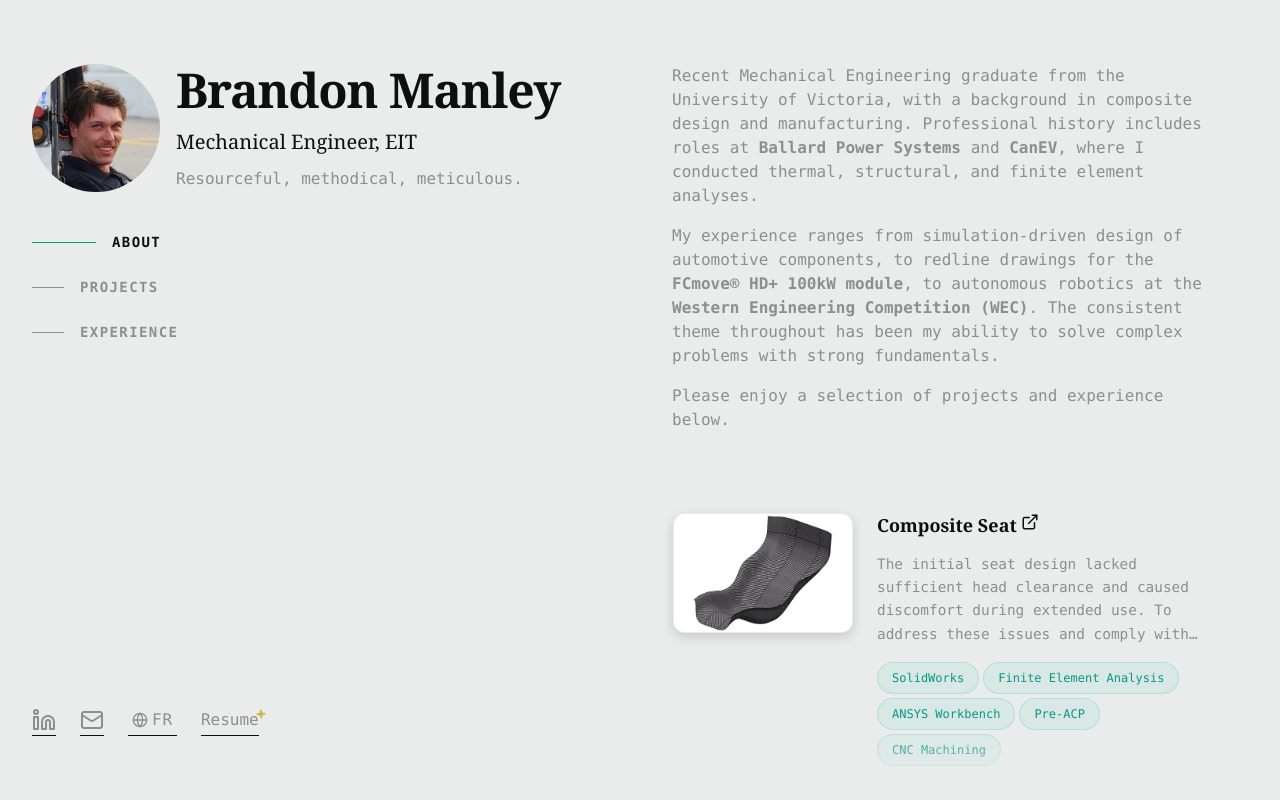
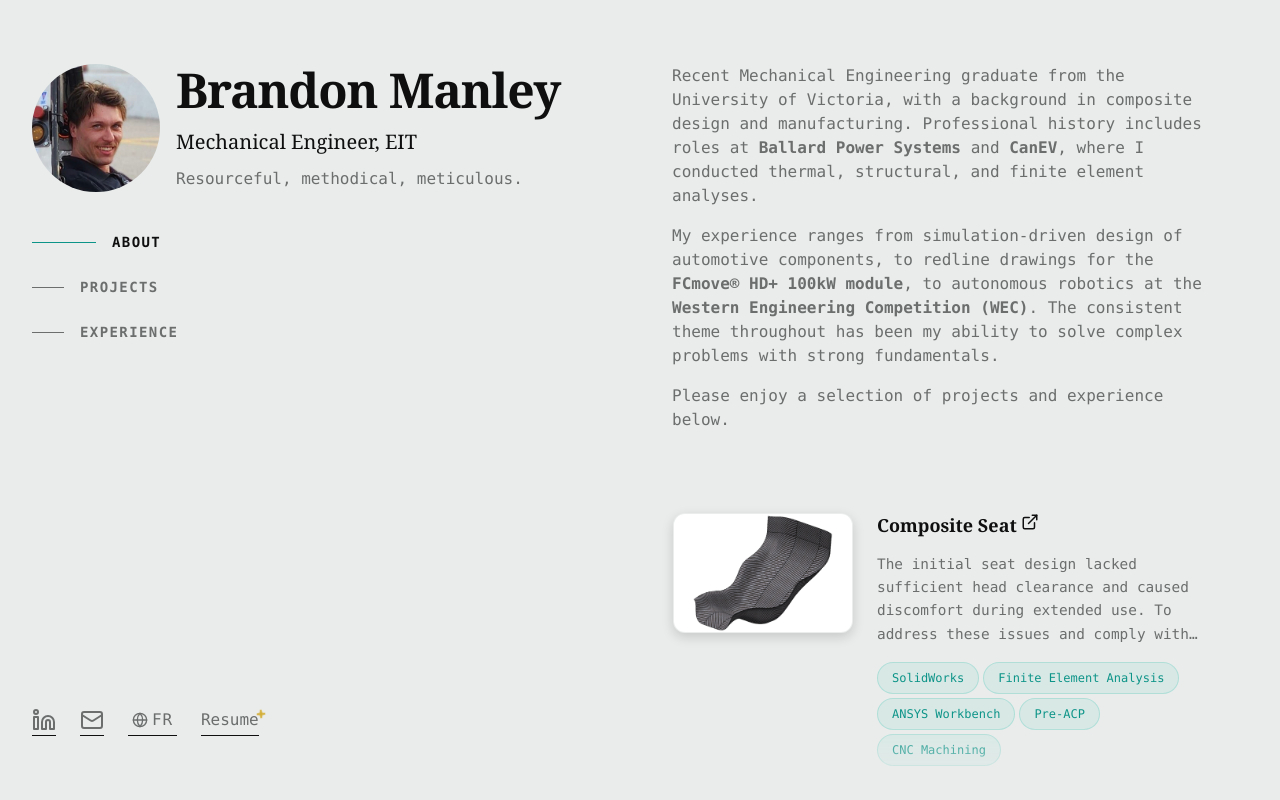
Before and after one commit to bmanley95/mech-eng-portfolio, a React (Vite) app: page / in a window 1280 px wide. Built offline with nearby package versions, Linux system fonts and the light colour scheme; no server answers; a web font is replaced by a local one.

Commit message:
fix: darker secondary font
Signed-off-by: Bryce McMath (GitKraken) <bryce.j.mcmath@gmail.com>

```diff
--- a/src/index.css
+++ b/src/index.css
@@ -60,7 +60,7 @@ h6 {
   /* Color Palette */
   --color-background: #e9eceb;
   --color-text-primary: #0f0f0f;
-  --color-text-secondary: #8c8f8e;
+  --color-text-secondary: #6b6e6d;
   --color-accent: #0d9488;
   --color-accent-light: #14b8a6;
   --color-accent-border: rgba(13, 148, 136, 0.3);
```
